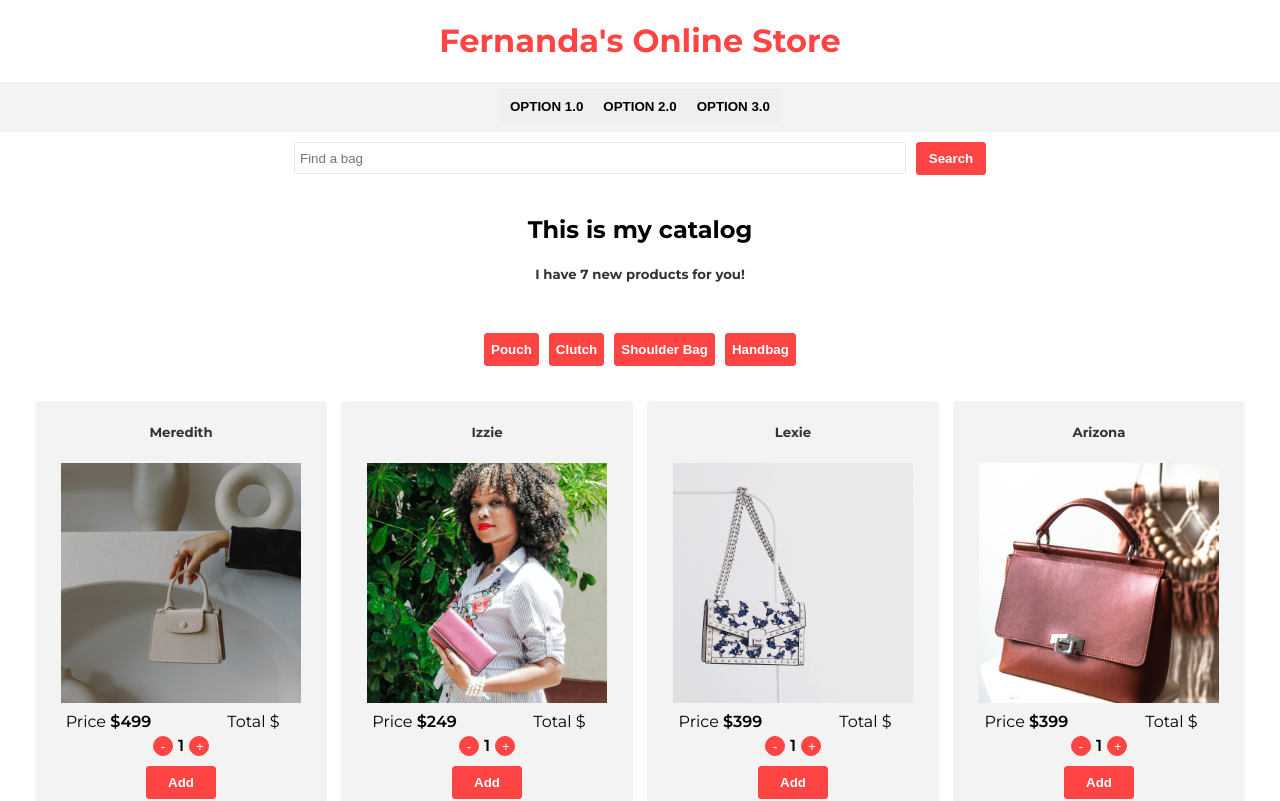
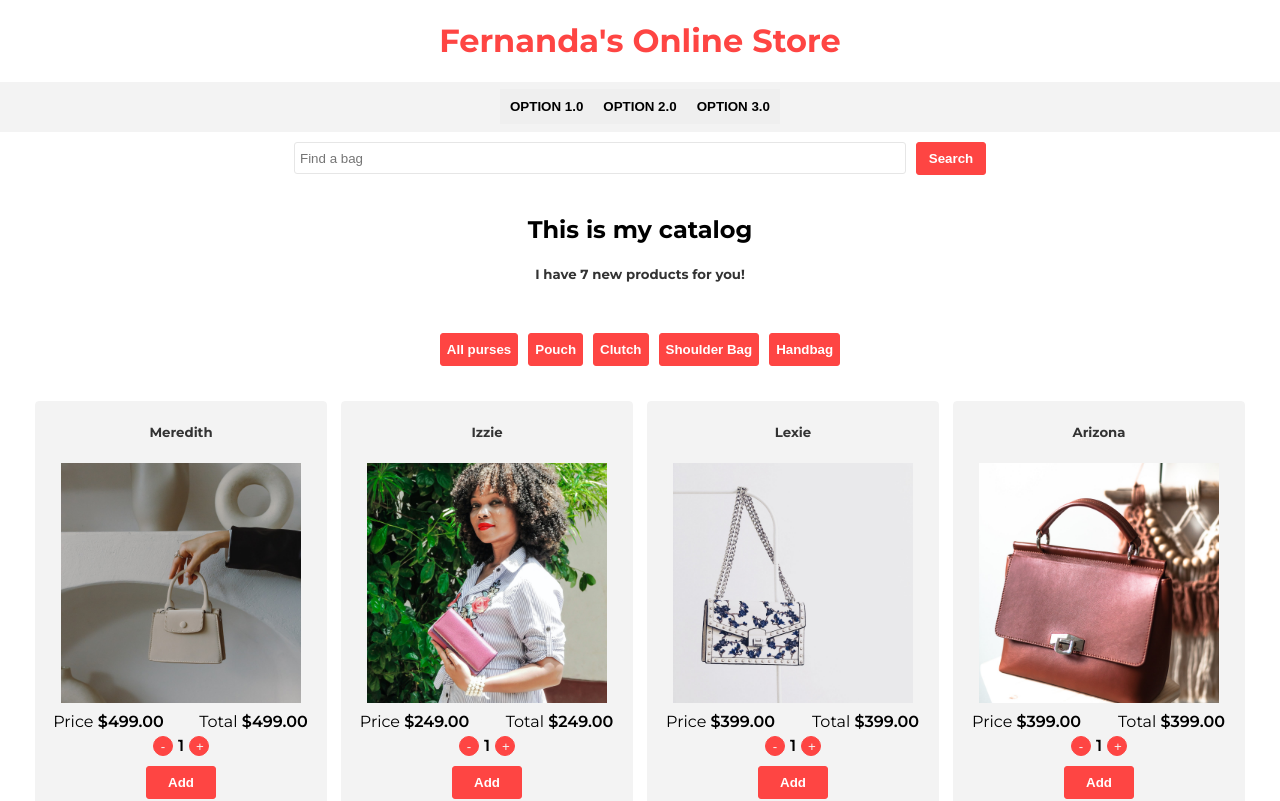
Before and after one commit to mariafernandamurillo/fersstore, a React (Create React App) app: page / in a window 1280 px wide. Shown: the top 801 px of the page. Built offline with nearby package versions, Linux system fonts and the light colour scheme.

Commit message:
Final report class 107

```diff
--- a/src/component/product.jsx
+++ b/src/component/product.jsx
@@ -2,13 +2,26 @@
 
 import QuantityPicker from "./quantityPicker";
 import "./product.css"
-import { useEffect } from "react";
+import { useEffect, useState } from "react";
+import { Toast } from "bootstrap";
 
 function Product(props){
+
+    const[quantity, setQuantity] = useState(1);
 
     useEffect(function(){
         console.log("Hey, I am a product!");
     }, []);
+
+function onQuantityChange(qty){
+    console.log("New value: " + qty);
+    setQuantity(qty);
+}
+
+function getTotal(){
+    let total = props.data.price * quantity;
+    return total.toFixed(2);
+}
 
     return(
         <div className="product">
@@ -17,11 +30,11 @@ function Product(props){
             <img className="image-product" src={props.data.image} alt=""/>
 
             <div className="prices">
-                <label>Price <span>${props.data.price}</span></label>
-                <label>Total $ </label>
+                <label>Price <span>${props.data.price.toFixed(2)}</span></label>
+                <label>Total <span>${getTotal()}</span></label>
             </div>
 
-            <QuantityPicker></QuantityPicker>
+            <QuantityPicker onChange={onQuantityChange}></QuantityPicker>
 
             <button className="add-btn">Add</button>
         </div>
--- a/src/component/quantityPicker.jsx
+++ b/src/component/quantityPicker.jsx
@@ -1,7 +1,7 @@
 import "./quantityPicker.css";
 import { useState } from "react";
 
-function QuantityPicker(){
+function QuantityPicker(props){
 
     //Create an state variable
     //Name = quantity
@@ -14,12 +14,14 @@ function QuantityPicker(){
         if(quantity===1) return; //Avoid negative values
         let val = quantity - 1; //Decrease de quantity
         setQuantity(val); //Set the value
+        props.onChange(val); //modifyinbg the parent component
     }
 
     function increase(){
         console.log("Increase");
         let val = quantity + 1; //Increase one by one
         setQuantity(val); //Add the value
+        props.onChange(val); //modifyinbg the parent component
     }
 
     return (
--- a/src/pages/catalog.jsx
+++ b/src/pages/catalog.jsx
@@ -16,6 +16,11 @@ function Catalog() {
     {/*Variable for the Key of the products */}
     const [category, setCategory] = useState([]);
 
+    {/*Variable for the list of products filtered */}
+    const [prodsToDisplay, setProdsToDisplay] = useState([]);
+
+    let activeCategory = "";
+
     /*When the component load, do somenthin.
     That is why we are using useEffect*/
     useEffect(function () {
@@ -33,12 +38,16 @@ function Catalog() {
 
         let cats = ["Pouch", "Clutch", "Shoulder Bag", "Handbag"];
         setCategory(cats); //Passing the categories
+
+        setProdsToDisplay(prods);
     }
 
     function filter(category){
         console.log(category);
 
-        let list = [];
+        activeCategory = category;
+
+        let list = []; //This works only inside the funtion, lets create an state variable.
 
         /*Find the products of the category and added them to the list */
         for(let i=0; i<products.length;i++){
@@ -48,7 +57,11 @@ function Catalog() {
             }
         }
 
-        console.log(list);
+        setProdsToDisplay(list);
+    }
+
+    function allPurses(){
+        setProdsToDisplay(products);
     }
 
     return (
@@ -70,10 +83,18 @@ function Catalog() {
             we need to use an state variable*/}
             <br></br>
             {/*Here we added a btn-filter class of bootstrap, but I am not using boostrap*/}
-            {category.map(c => <button onClick={()=>filter(c)} className="category-btn">{c}</button>)}
+            <button onClick={allPurses} className="category-btn">All purses</button>
+
+            {category.map(c => <button key={c} onClick={()=>filter(c)} className="category-btn">{c}</button>)}
             <br></br>
 
-            {products.map((p) => (<Product key={p._id} data = {p}></Product>))}
+            {/*Displaying all the products
+            {products.map((p) => (<Product key={p._id} data = {p}></Product>))}*/}
+
+            {/*Displaying the products by categories*/}
+            {prodsToDisplay.map((p) => (<Product key={p._id} data = {p}></Product>))}
+
+
 
         </div>
     );
```
